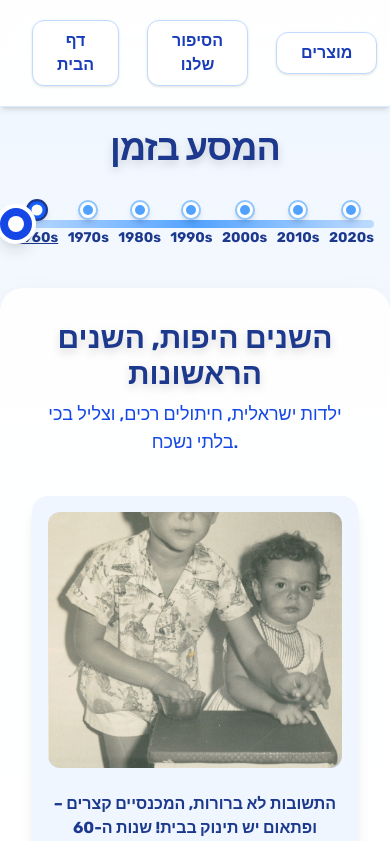
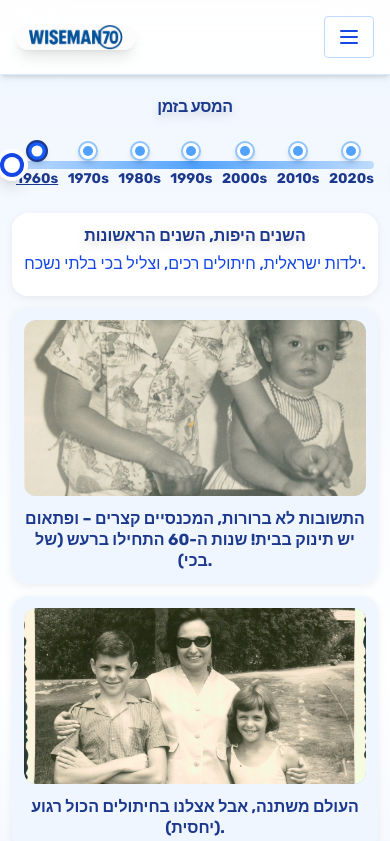
Before and after one commit to ShaharWeissman/DadBday, a Next.js app: page /timeline in a window 390 px wide. Shown: the top 841 px of the page. Built offline with nearby package versions, Linux system fonts and the light colour scheme.

Commit message:
fix responsivness

```diff
--- a/src/app/components/Navbar.tsx
+++ b/src/app/components/Navbar.tsx
@@ -23,6 +23,7 @@ const NavItem = ({
 
 export default function Navbar() {
   const [showCompanyMenu, setShowCompanyMenu] = useState(false);
+  const [mobileMenuOpen, setMobileMenuOpen] = useState(false);
   const timeoutRef = useRef<number | null>(null);
 
   function handleMouseEnter() {
@@ -38,22 +39,38 @@ export default function Navbar() {
     }, 500);
   }
 
+  // Mobile menu toggle
+  function toggleMobileMenu() {
+    setMobileMenuOpen((open) => !open);
+  }
+
   return (
     <nav className="fixed top-0 w-full bg-white/90 backdrop-blur-xl shadow-md z-50 border-b border-blue-100">
-      <div className="max-w-7xl mx-auto px-8 py-5 flex items-center justify-between relative">
+      <div className="max-w-7xl mx-auto px-4 py-4 flex items-center justify-between relative">
         {/* Logo */}
         <div className="flex items-center gap-4">
           <Image
             src="/images/hero/logo.jpg"
-            width={160}
-            height={80}
+            width={120}
+            height={60}
             alt="Amir70 Logo"
             className="rounded-2xl shadow-lg object-contain"
           />
         </div>
 
-        {/* Nav Links */}
-        <ul className="flex-1 flex justify-center items-center gap-7 font-semibold text-base">
+        {/* Hamburger for mobile */}
+        <button
+          className="md:hidden flex items-center px-3 py-2 border rounded text-blue-700 border-blue-200 hover:bg-blue-50 focus:outline-none"
+          onClick={toggleMobileMenu}
+          aria-label="פתח תפריט"
+        >
+          <svg className="h-6 w-6" fill="none" stroke="currentColor" viewBox="0 0 24 24" xmlns="http://www.w3.org/2000/svg">
+            <path strokeLinecap="round" strokeLinejoin="round" strokeWidth={2} d="M4 6h16M4 12h16M4 18h16" />
+          </svg>
+        </button>
+
+        {/* Nav Links - Desktop */}
+        <ul className="hidden md:flex flex-1 justify-center items-center gap-5 font-semibold text-base">
           <li>
             <NavItem href="/">דף הבית</NavItem>
           </li>
@@ -107,6 +124,44 @@ export default function Navbar() {
             </Link>
           </li>
         </ul>
+
+        {/* Mobile Menu */}
+        {mobileMenuOpen && (
+          <ul className="absolute top-full left-0 w-full bg-white border-t border-blue-100 shadow-lg flex flex-col gap-2 py-4 z-50 md:hidden animate-fade-in">
+            <li>
+              <NavItem href="/">דף הבית</NavItem>
+            </li>
+            <li>
+              <NavItem href="/about">הסיפור שלנו</NavItem>
+            </li>
+            <li>
+              <NavItem href="/products">מוצרים</NavItem>
+            </li>
+            <li>
+              <Link href="/organization">
+                <span className="block w-full px-4 py-2 rounded-lg text-blue-800 font-semibold hover:bg-blue-50 hover:text-blue-900 transition-colors border border-transparent hover:border-blue-200 cursor-pointer">
+                  עץ החברה
+                </span>
+              </Link>
+            </li>
+            <li>
+              <Link href="/join">
+                <span className="block w-full px-4 py-2 rounded-lg text-blue-800 font-semibold hover:bg-blue-50 hover:text-blue-900 transition-colors border border-transparent hover:border-blue-200 cursor-pointer">
+                  הצטרפו אלינו
+                </span>
+              </Link>
+            </li>
+            <li>
+              <Link href="/timeline">
+                <button
+                  className="w-full px-7 py-2 rounded-xl font-semibold text-white bg-blue-700 shadow-sm border border-blue-700 hover:bg-blue-800 hover:shadow-md active:scale-98 focus:outline-none focus:ring-2 focus:ring-blue-300 transition-all duration-200 cursor-pointer mt-2"
+                >
+                  ציר זמן
+                </button>
+              </Link>
+            </li>
+          </ul>
+        )}
       </div>
     </nav>
   );
--- a/src/app/components/footer/Footer.tsx
+++ b/src/app/components/footer/Footer.tsx
@@ -6,7 +6,7 @@ export default function Footer() {
   return (
     <footer className="w-full bg-white border-t border-blue-100 py-8 mt-16">
       <div className="max-w-7xl mx-auto px-6">
-        <ul className="flex flex-wrap justify-center gap-8 text-blue-700 font-semibold text-base">
+        <ul className="flex flex-wrap md:flex-nowrap flex-col md:flex-row justify-center gap-4 md:gap-8 text-blue-700 font-semibold text-base mobile-center mobile-gap-sm">
           <li>
             <Link href="/">דף הבית</Link>
           </li>
@@ -23,7 +23,7 @@ export default function Footer() {
             <Link href="/timeline">ציר זמן</Link>
           </li>
         </ul>
-        <div className="mt-6 text-center text-gray-400 text-sm">
+        <div className="mt-6 text-center text-gray-400 text-sm mobile-text-sm">
           &copy; {new Date().getFullYear()} Amir 70. כל הזכויות שמורות.
         </div>
       </div>
--- a/src/app/components/timeline/EraTimeline.tsx
+++ b/src/app/components/timeline/EraTimeline.tsx
@@ -67,13 +67,15 @@ export default function EraTimeline({ current, setCurrent, leftRightNav = true }
   const era = eras[safeCurrent];
 
   return (
-    <section className="w-full min-h-screen flex flex-col items-center select-none bg-gradient-to-b from-blue-50 via-white to-blue-100 motion-safe:animate-fadein pt-32 md:pt-40">
-      <h2 className="text-4xl md:text-5xl font-bold text-blue-900 mb-8 text-center tracking-tight drop-shadow-lg">המסע בזמן</h2>
-      <div className="relative w-full max-w-7xl flex items-center mb-10 px-4">
+    <section className="w-full min-h-screen flex flex-col items-center select-none bg-gradient-to-b from-blue-50 via-white to-blue-100 motion-safe:animate-fadein pt-24 md:pt-40 px-2 mobile-px">
+      <h2 className="text-2xl md:text-5xl font-bold text-blue-900 mb-6 md:mb-8 text-center tracking-tight drop-shadow-lg mobile-text-sm">
+        המסע בזמן
+      </h2>
+      <div className="relative w-full max-w-7xl flex flex-col items-center mb-6 md:mb-10 px-1 md:px-4">
         {/* Left Navigation Button */}
         {leftRightNav && (
           <button
-            className="absolute -left-16 top-1/2 -translate-y-1/2 bg-white border-2 border-blue-300 rounded-full w-12 h-12 shadow-lg flex items-center justify-center text-blue-700 text-3xl font-bold z-30 hover:bg-blue-50 transition disabled:opacity-30 cursor-pointer"
+            className="absolute -left-4 md:-left-16 top-1/2 -translate-y-1/2 bg-white border-2 border-blue-300 rounded-full w-9 h-9 md:w-12 md:h-12 shadow-lg flex items-center justify-center text-blue-700 text-2xl md:text-3xl font-bold z-30 hover:bg-blue-50 transition disabled:opacity-30 cursor-pointer mobile-hide"
             onClick={() => setCurrent(Math.max(0, safeCurrent - 1))}
             disabled={safeCurrent === 0}
             aria-label="הקודם"
@@ -82,7 +84,7 @@ export default function EraTimeline({ current, setCurrent, leftRightNav = true }
             &#8592;
           </button>
         )}
-        <div className="flex-1 relative flex flex-col items-center">
+        <div className="flex-1 relative flex flex-col items-center w-full">
           <div ref={barRef} className="relative w-full flex items-center">
             <div className="absolute left-0 right-0 top-1/2 h-2 bg-gradient-to-r from-blue-200 via-blue-400 to-blue-200 rounded-full -translate-y-1/2 z-0" />
             {/* Draggable cursor */}
@@ -93,11 +95,11 @@ export default function EraTimeline({ current, setCurrent, leftRightNav = true }
               onTouchStart={handleStart}
             >
               <button
-                className="w-10 h-10 rounded-full bg-blue-700 border-4 border-white shadow-lg flex items-center justify-center cursor-pointer transition-transform duration-200 active:scale-95"
+                className="w-8 h-8 md:w-10 md:h-10 rounded-full bg-blue-700 border-4 border-white shadow-lg flex items-center justify-center cursor-pointer transition-transform duration-200 active:scale-95"
                 style={{ touchAction: 'none', cursor: 'pointer' }}
                 aria-label="הזז את הסמן בזמן"
               >
-                <span className="block w-4 h-4 rounded-full bg-white" />
+                <span className="block w-4 h-4 bg-white rounded-full"></span>
               </button>
             </div>
             {/* Era ticks as sets */}
@@ -136,22 +138,21 @@ export default function EraTimeline({ current, setCurrent, leftRightNav = true }
           </button>
         )}
       </div>
-      {/* Era Slide Show Style */}
-      <div className="w-full max-w-5xl flex flex-col items-center overflow-visible bg-white/90 rounded-3xl shadow-2xl p-8 mb-16">
-        <div className="w-full flex flex-col items-center mb-8">
-          <h3 className="text-3xl md:text-4xl font-bold text-blue-900 mb-2 animate-fade-in text-center drop-shadow-lg">
+      {/* Era content */}
+      <div className="w-full max-w-4xl bg-white rounded-2xl shadow-lg p-2 md:p-8 flex flex-col items-center mobile-card-slim">
+        <h3 className="text-xl md:text-4xl font-bold text-blue-900 mb-1 md:mb-2 animate-fade-in text-center drop-shadow-lg mobile-text-sm">
           {era.title}
         </h3>
-          <p className="text-lg md:text-xl text-blue-700 text-center font-medium animate-fade-in mb-2">
+        <p className="text-base md:text-xl text-blue-700 text-center font-medium animate-fade-in mb-2 mobile-text-sm">
           {era.description}
         </p>
       </div>
-        {/* Slide show grid: 2 or 3 images per row, centered, with captions below */}
-        <div className="w-full grid grid-cols-1 md:grid-cols-2 lg:grid-cols-3 gap-8 items-start justify-center">
+      {/* Slide show grid: 1 image per row on mobile, 2-3 on desktop */}
+      <div className="w-full grid grid-cols-1 md:grid-cols-2 lg:grid-cols-3 gap-3 md:gap-8 items-start justify-center mt-3">
         {era.cards.map((card, idx) => (
-            <figure key={idx} className="flex flex-col items-center bg-blue-50 rounded-2xl shadow-lg p-4">
+          <figure key={idx} className="flex flex-col items-center bg-blue-50 rounded-2xl shadow-lg p-2 md:p-4 mobile-card-slim">
             <button
-                className="relative w-full h-64 md:h-72 rounded-xl overflow-hidden mb-4 flex items-center justify-center bg-gradient-to-br from-blue-100 to-blue-200 focus:outline-none group"
+              className="relative w-full h-44 md:h-72 rounded-xl overflow-hidden mb-2 md:mb-4 flex items-center justify-center bg-gradient-to-br from-blue-100 to-blue-200 focus:outline-none group"
               onClick={() => setModal(card)}
               aria-label="הצג תמונה מוגדלת"
               style={{ cursor: 'zoom-in' }}
@@ -167,12 +168,11 @@ export default function EraTimeline({ current, setCurrent, leftRightNav = true }
               />
               <span className="absolute inset-0 transition-opacity opacity-0 group-hover:opacity-20 bg-black/20 rounded-xl" />
             </button>
-              <figcaption className="text-base md:text-lg text-blue-900 text-center font-semibold mt-2">
+            <figcaption className="text-xs md:text-lg text-blue-900 text-center font-semibold mt-1 md:mt-2 mobile-text-sm">
               {card.text}
             </figcaption>
           </figure>
         ))}
-        </div>
       </div>
       {/* Modal for image preview */}
       {modal && (
@@ -181,17 +181,17 @@ export default function EraTimeline({ current, setCurrent, leftRightNav = true }
           onClick={() => setModal(null)}
         >
           <div
-            className="relative bg-white rounded-3xl shadow-2xl p-6 max-w-2xl w-full flex flex-col items-center animate-scale-in"
+            className="relative bg-white rounded-3xl shadow-2xl p-3 md:p-6 max-w-xs md:max-w-2xl w-full flex flex-col items-center animate-scale-in mobile-card-slim"
             onClick={e => e.stopPropagation()}
           >
             <button
-              className="absolute top-4 left-4 text-3xl text-blue-700 bg-white rounded-full shadow p-2 hover:bg-blue-100 focus:outline-none"
+              className="absolute top-2 left-2 md:top-4 md:left-4 text-2xl md:text-3xl text-blue-700 bg-white rounded-full shadow p-2 hover:bg-blue-100 focus:outline-none"
               onClick={() => setModal(null)}
               aria-label="סגור"
             >
               ×
             </button>
-            <div className="relative w-full h-[420px] md:h-[540px] rounded-2xl overflow-hidden bg-gradient-to-br from-blue-100 to-blue-200 mb-4">
+            <div className="relative w-full h-60 md:h-[540px] rounded-2xl overflow-hidden bg-gradient-to-br from-blue-100 to-blue-200 mb-2 md:mb-4">
               <Image
                 src={modal.image}
                 alt={modal.text}
@@ -202,7 +202,7 @@ export default function EraTimeline({ current, setCurrent, leftRightNav = true }
                 priority
               />
             </div>
-            <div className="text-lg md:text-xl text-blue-900 font-semibold text-center mt-2">
+            <div className="text-base md:text-xl text-blue-900 font-semibold text-center mt-1 md:mt-2 mobile-text-sm">
               {modal.text}
             </div>
           </div>
--- a/src/app/globals.css
+++ b/src/app/globals.css
@@ -40,3 +40,41 @@ body {
   color: var(--foreground);
   font-family: 'Rubik', Arial, Helvetica, sans-serif;
 }
+
+/* --- MOBILE SIMPLIFICATION --- */
+@media (max-width: 640px) {
+  .mobile-hide {
+    display: none !important;
+  }
+  .mobile-stack {
+    flex-direction: column !important;
+    gap: 0.5rem !important;
+  }
+  .mobile-center {
+    text-align: center !important;
+    align-items: center !important;
+    justify-content: center !important;
+  }
+  .mobile-px {
+    padding-left: 0.75rem !important;
+    padding-right: 0.75rem !important;
+  }
+  .mobile-py {
+    padding-top: 0.75rem !important;
+    padding-bottom: 0.75rem !important;
+  }
+  .mobile-text-sm {
+    font-size: 1rem !important;
+  }
+  .mobile-card-slim {
+    padding: 0.75rem !important;
+    border-radius: 1rem !important;
+    box-shadow: 0 2px 8px #0001 !important;
+  }
+  .mobile-gap-sm {
+    gap: 0.5rem !important;
+  }
+  .mobile-w-full {
+    width: 100% !important;
+  }
+}
```
Lines whose indentation alone changed are shown as unchanged.
